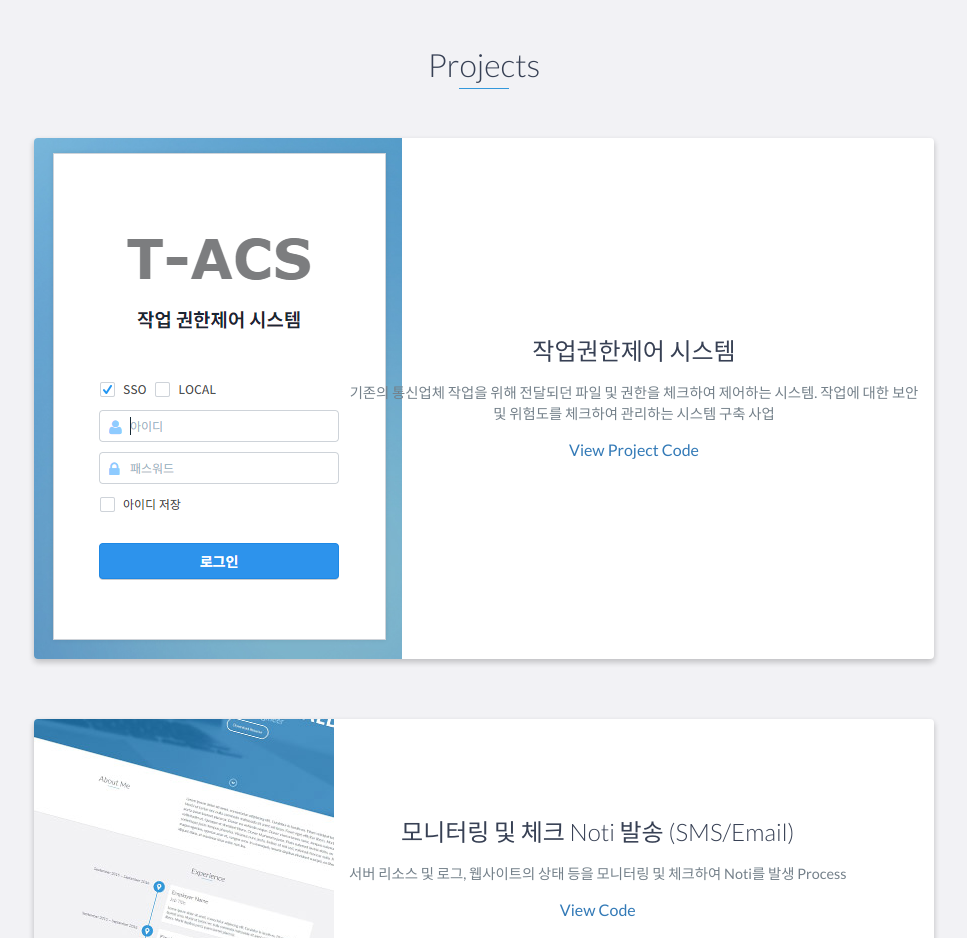
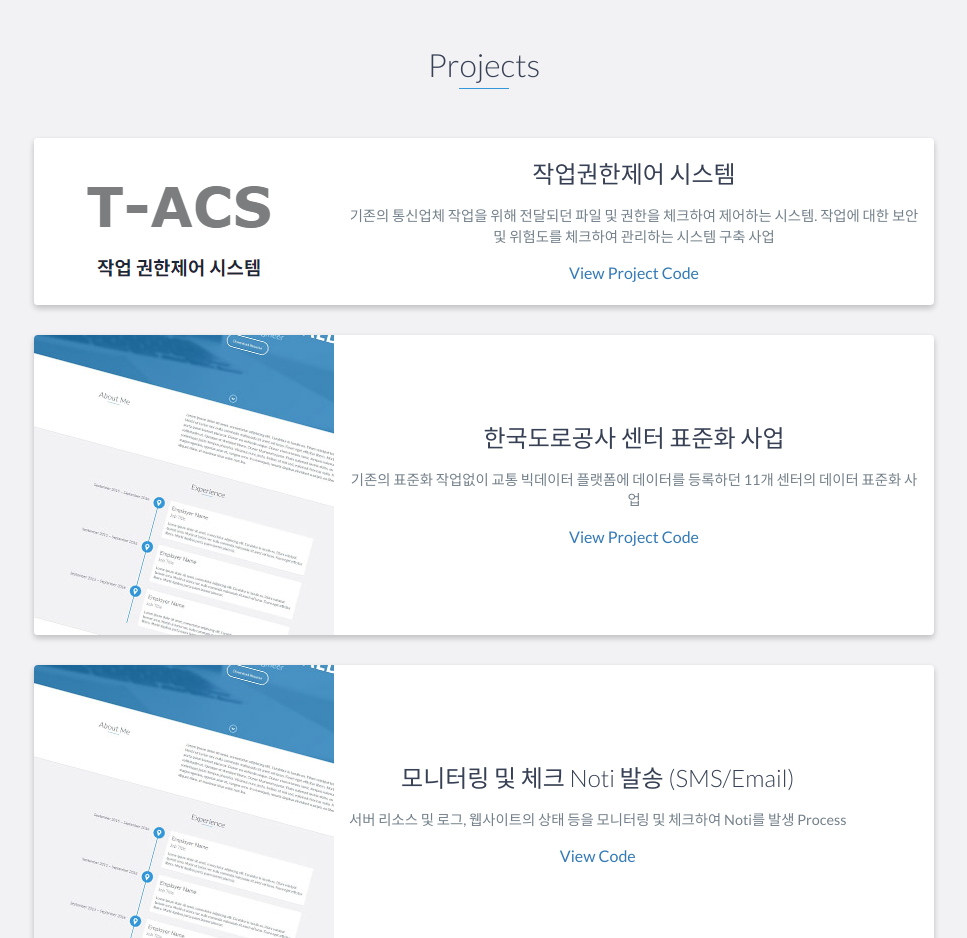
Before and after one commit to joonwoo8395/joonwoo, a website: page index.html in a window 1280 px wide. Shown: the part 1740-2678 px from the top of the page, without its empty margins (156-1123 px from the left). Drawn offline with nearby package versions, Linux system fonts and the light colour scheme.

Commit message:
Update index.html

```diff
--- a/index.html
+++ b/index.html
@@ -117,7 +117,7 @@
             <div class="row">
                 <div class="project shadow-large">
                     <div class="project-image">
-                        <img src="images/tacs_img.PNG" />
+                        <img src="images/1_tacs_img.PNG" />
                     </div>
                     <!-- End .project-image -->
                     <div class="project-info">
@@ -133,6 +133,7 @@
 
                 <div class="project shadow-large">
                     <div class="project-image">
+			    <img src="images/project.jpg" />
                     </div>
                     <!-- End .project-image -->
                     <div class="project-info">
```
